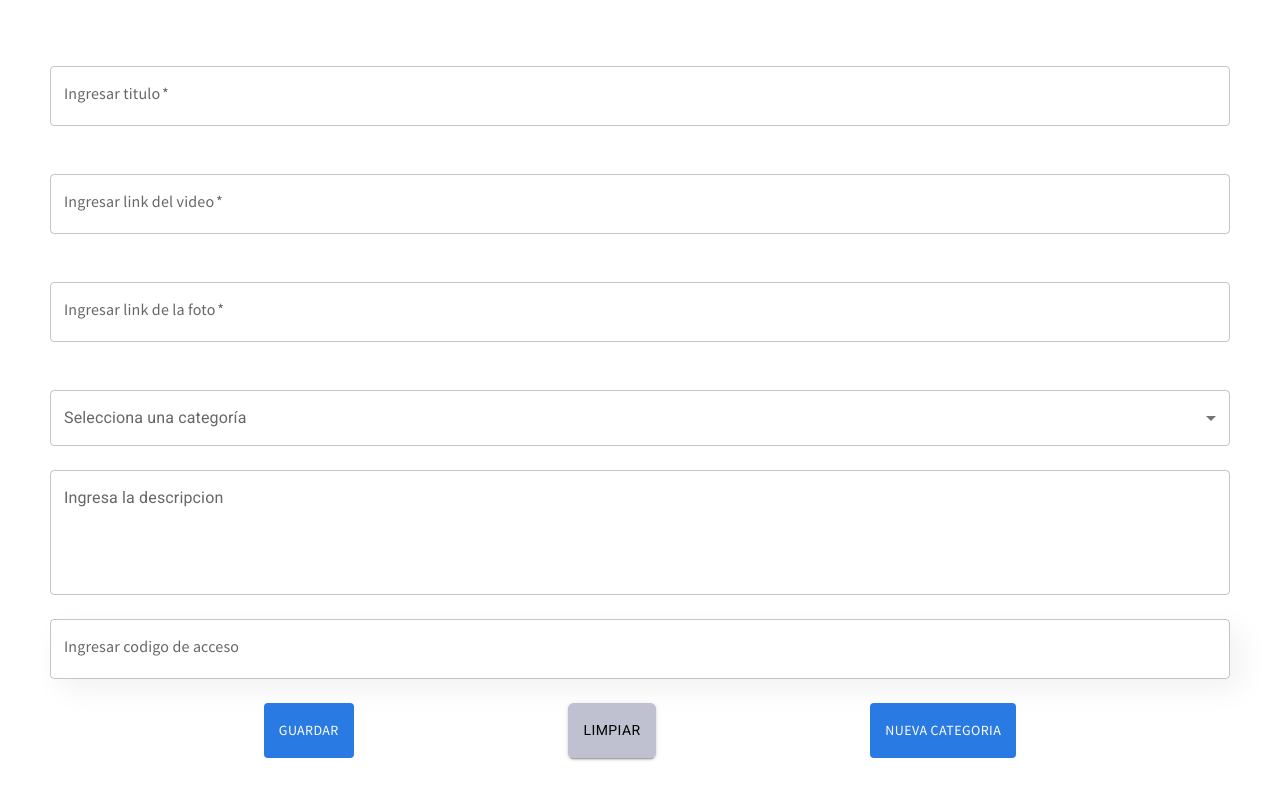
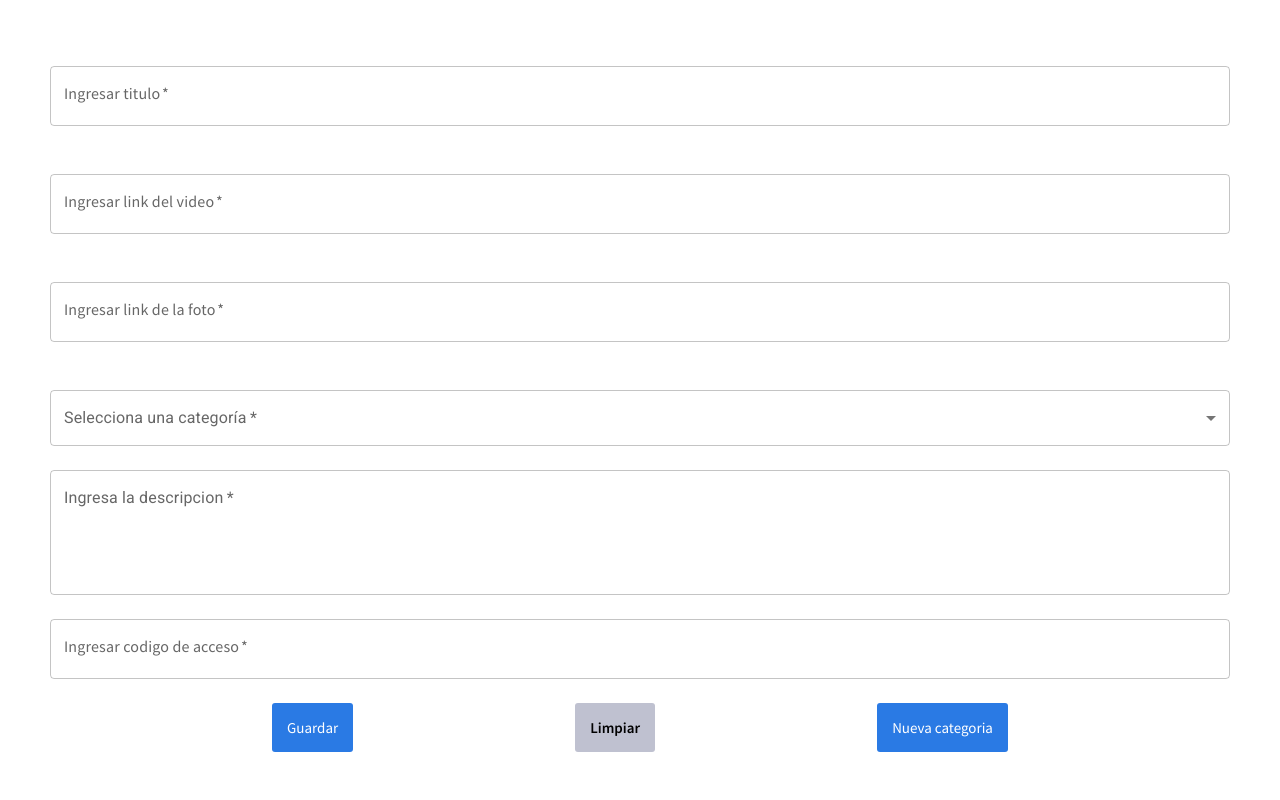
Before and after one commit to JD100423/cinemasMovie, a React (Create React App) app: page /formulario in a window 1280 px wide. Shown: the part 242-1042 px from the top of the page. Built offline with nearby package versions, Linux system fonts and the light colour scheme.

Commit message:
Actualizando proyecto

```diff
--- a/src/Componentes/BtnForm/index.jsx
+++ b/src/Componentes/BtnForm/index.jsx
@@ -1,17 +1,24 @@
 import React from "react";
-import { Button } from "@mui/material";
 import { colorPrimario } from "../UI/variables";
+import styled from "styled-components";
 
+const Boton = styled.button`
+    background-color: ${colorPrimario};
+    font-family: 'Source Sans Pro', sans-serif;
+    font-size: 15px;
+    color: #fff;
+    padding: 15px;
+    display: flex;
+    border-radius: 3px;
+    border: none;
+    @media (max-width: 500px){
+        margin-top: 15px;
+    }
+`
 const Btn = (props) => {
     return(
         <>
-        <Button type={props.type} onClick={props.onClick} style={{
-            backgroundColor: `${colorPrimario}`,
-            fontFamily: "'Source Sans Pro', 'sans serif'",
-            color: "#fff",
-            padding: "15px",
-            display: "flex",
-        }}>{props.texto}</Button>
+        <Boton type={props.type} onClick={props.onClick}>{props.texto}</Boton>
         </>
 
     )
--- a/src/Componentes/BtnReset/index.jsx
+++ b/src/Componentes/BtnReset/index.jsx
@@ -1,16 +1,30 @@
 import React from "react";
-import { Button } from "@mui/material";
+import styled from "styled-components";
+import { ColorBtnReset } from "../UI/variables";
+
+const Bton = styled.button`
+    background-color: ${ColorBtnReset};
+    font-family: 'Source Sans Pro', sans-serif;
+    font-size: 15px;
+    color: #000;
+    padding: 15px;
+    display: flex;
+    font-weight: 600;
+    border-radius: 3px;
+    border: none;
+
+        @media (max-width: 500px){
+        margin-top: 15px;
+        margin-right: 10px;
+
+    }
+`
 
 const BtnReset = (props) => {
-    const {resetForm}= props
     return (
-        <Button type="reset" variant="contained" style={{
-            color: "#000",
-            backgroundColor: "#BFC1D0",
-            padding: "0px, 10px",
-            border: "none",
-            borderRadius: "5.62px"
-        }} onClick={resetForm}>{props.text}</Button>
+        <>
+        <Bton type="reset" onClick={props.onClick}>{props.text}</Bton>
+        </>
     )
 }
 
--- a/src/Componentes/FormCat/index.jsx
+++ b/src/Componentes/FormCat/index.jsx
@@ -61,6 +61,8 @@ const FormCat = (props) => {
             <InputColor
             titulo="Color"
             valor={color}
+            required
+            placeholder="Ingrese el color en Hex."
             actualizarValor={setColor}
             type="color"
             />
@@ -70,9 +72,10 @@ const FormCat = (props) => {
             required
             valor={codigo}
             actualizarValor={setCodigo}
+            type="password"
             />
             <Btn texto="Guardar" type="submit"/>
-            <BtnReset text="Limpiar" resetForm={resetForm}/>
+            <BtnReset text="Limpiar" onClick={resetForm}/>
         </Box>
 
         </>
--- a/src/Componentes/FormVideo/index.jsx
+++ b/src/Componentes/FormVideo/index.jsx
@@ -3,10 +3,10 @@ import { useNavigate } from "react-router-dom";
 import ListCategories from "../ListaCategories";
 import Texto from "../Texto";
 import { Box} from "@mui/material";
+import BtnReset from "../BtnReset";
 import TextDescription from "../Textdescription";
 import Titulo from "../Texto/Titulo";
 import Btn from "../BtnForm";
-import BtnReset from "../BtnReset";
 
 const Formulario = (props) => {
     const [titulo, setTitulo] = useState("")
@@ -88,6 +88,7 @@ const Formulario = (props) => {
         valor={categoria}
         placeholder="Selecciona una categoría"
         categorias={props.categorias}
+        required
         setCategoria={setCategoria}
         />
         <TextDescription
@@ -102,6 +103,7 @@ const Formulario = (props) => {
         placeholder="Ingresar codigo de acceso"
         valor={codigo}
         actualizarValor={setCodigo}
+        required
         type="password"
         />
         <Btn texto="Guardar" type="submit"/>
--- a/src/Componentes/InputColor/index.jsx
+++ b/src/Componentes/InputColor/index.jsx
@@ -19,6 +19,7 @@ const InputColor = (props) => {
             margin: "24px 0"
         }}
         required={props.required}
+        placeholder={props.placeholder}
         value={props.valor}
         onChange={manejarCambio}
         type={props.type}
--- a/src/Componentes/ListaCategories/index.jsx
+++ b/src/Componentes/ListaCategories/index.jsx
@@ -7,7 +7,6 @@ import { TextField, MenuItem } from "@mui/material";
 
     const manejarCambios = (e) => {
       props.setCategoria(e.target.value)
-      console.log(e.target.value)
   };
 
     return (
@@ -17,6 +16,7 @@ import { TextField, MenuItem } from "@mui/material";
         display:"flex"}}
           id={inputId}
           label={props.placeholder}
+          required={props.required}
           select
           value={props.valor}
           onChange={manejarCambios}
--- a/src/Componentes/Textdescription/index.jsx
+++ b/src/Componentes/Textdescription/index.jsx
@@ -17,6 +17,7 @@ const TextDescription = (props) => {
         multiline
         label={props.placeholder}
         rows={4}
+        required={props.required}
         value={props.valor}
         onChange={manejarCambios}
         />
--- a/src/Componentes/Texto/index.jsx
+++ b/src/Componentes/Texto/index.jsx
@@ -13,6 +13,7 @@ const Texto =(props) => {
 
             <TextField
             style={{width: "100%"}}
+            error={props.error}
             label={props.placeholder}
             required={props.required}
             value={props.valor}
--- a/src/Componentes/UI/variables.jsx
+++ b/src/Componentes/UI/variables.jsx
@@ -9,3 +9,4 @@ export const colorCardOths = "#9CD33B"
 export const colorCardO = "#6B5BE2"
 export const colorCardM = "#FF8C2A"
 export const colorCardOne = "#9CD33B"
+export const ColorBtnReset ="#BFC1D0"
```
